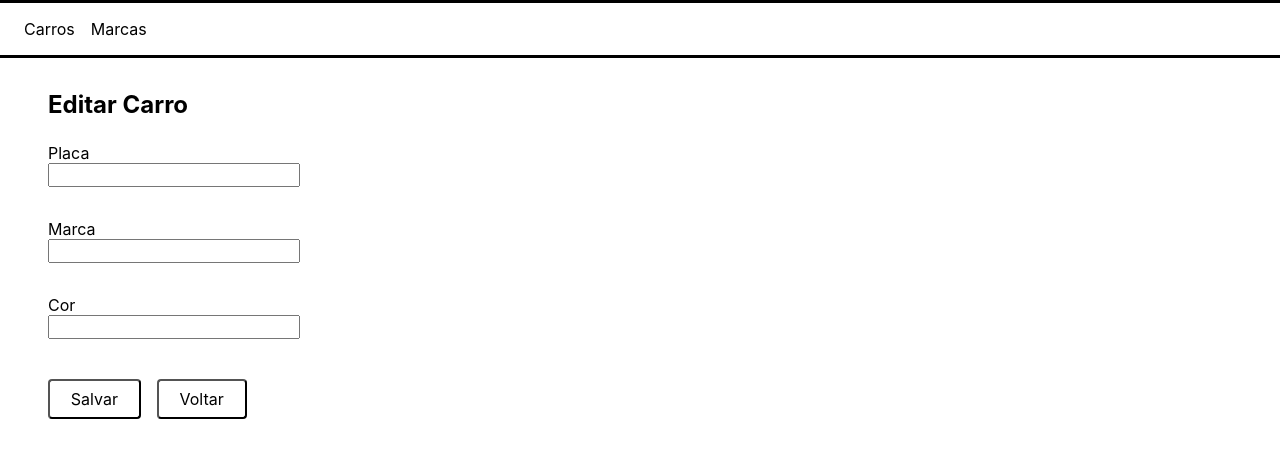
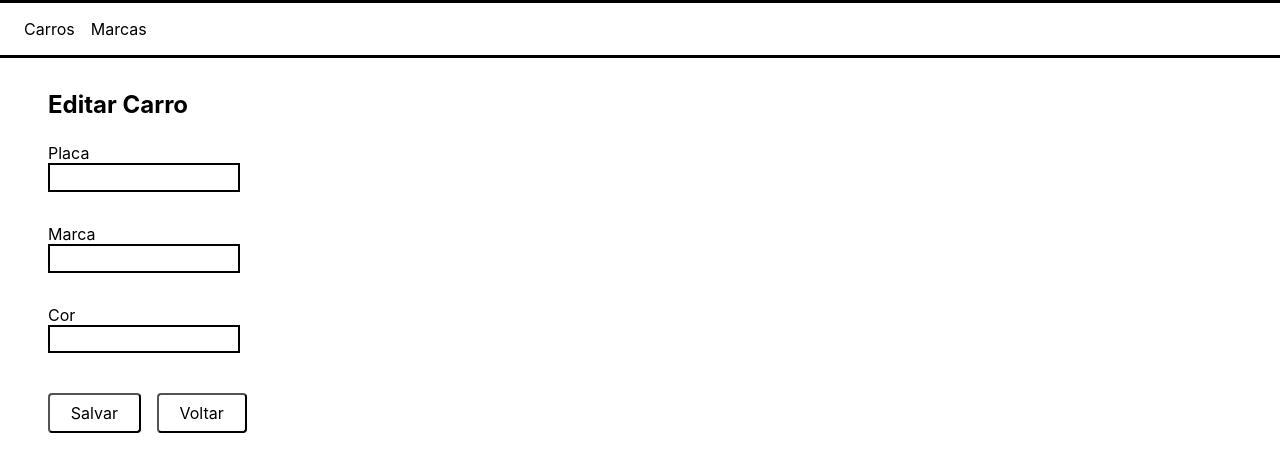
Before and after one commit to fsvboas/car-management, a Next.js app: page /carros/1 in a window 1280 px wide. Shown: the top 472 px of the page. Built offline with nearby package versions, Linux system fonts and the light colour scheme.

Commit message:
Adjust global styles

```diff
--- a/src/styles/globals.css
+++ b/src/styles/globals.css
@@ -18,11 +18,28 @@
 
 body,
 input,
+select,
 textarea,
 button {
   font-size: 1rem;
   font-family: "Inter", sans-serif;
   font-weight: 400;
+}
+
+input,
+select {
+  display: flex;
+  flex-direction: column;
+
+  padding: 0.15rem;
+
+  border: 0.15rem solid black;
+
+  width: 12rem;
+}
+
+select {
+  padding: 0.10rem;
 }
 
 button {
```
